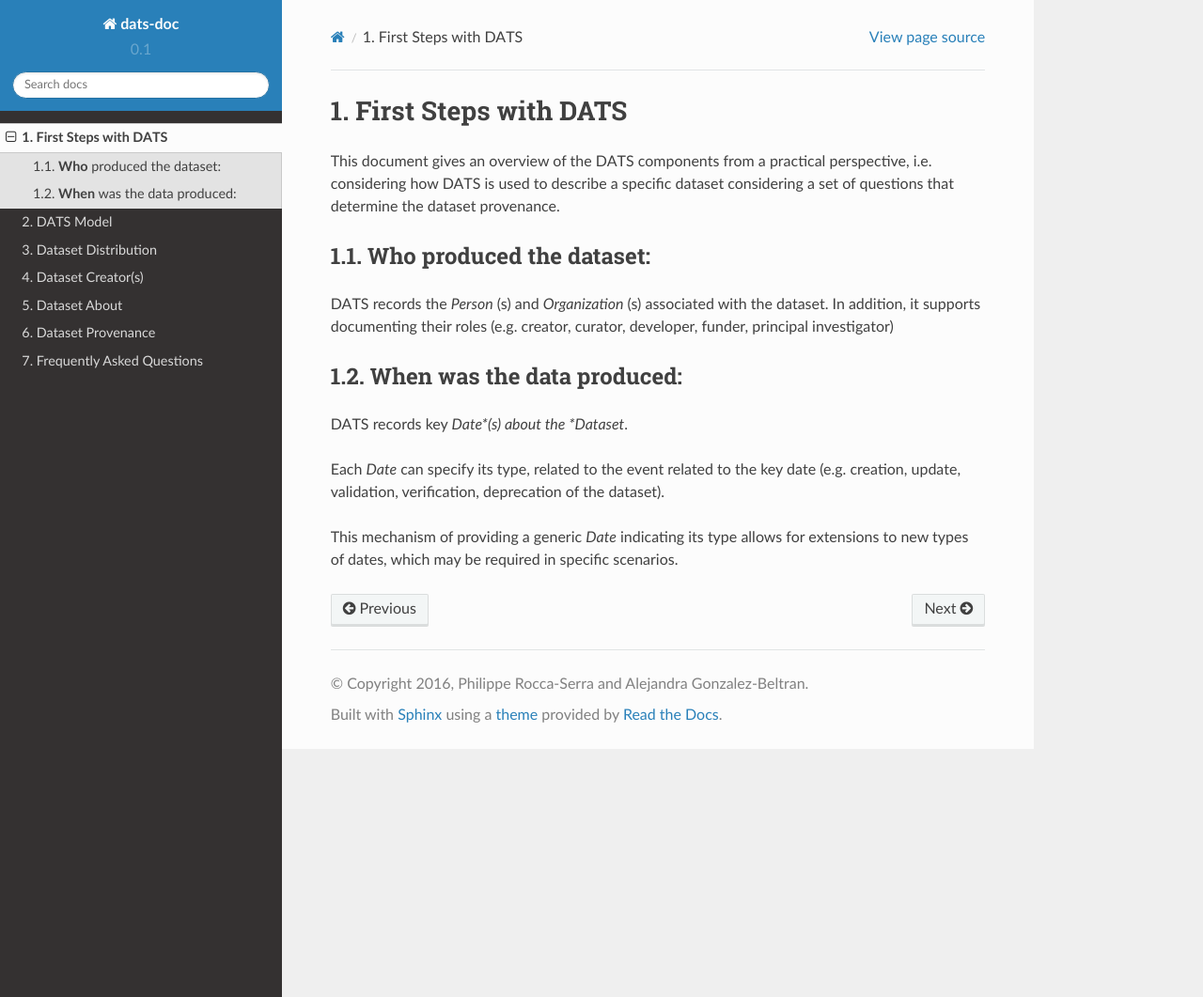
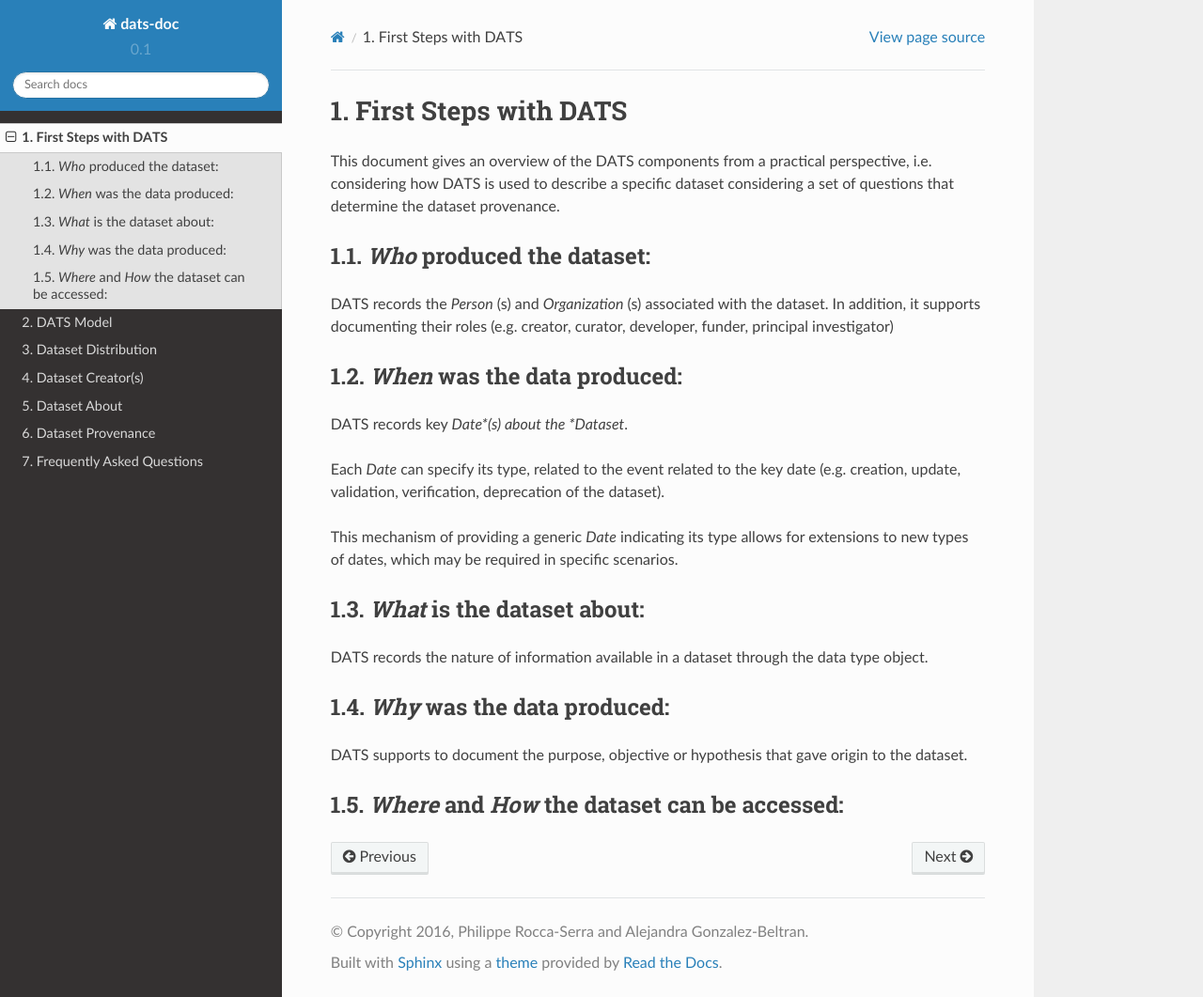
Before and after one commit to datatagsuite/docs, a Sphinx documentation site: the page built from source/first_steps.rst, in a window 1280 px wide and 1061 px high. Shown: the whole window at 94% size. Built offline with Sphinx 7.4.7 and the Read the Docs theme 2.0.0, drawn with Linux system fonts in a browser that asks for light colours.

Commit message:
Adding more info to faqs and first_steps

```diff
--- a/source/faqs.rst
+++ b/source/faqs.rst
@@ -1,3 +1,10 @@
 ##########################
 Frequently Asked Questions
 ##########################
+
+Why are some properties (e.g. "title" and "description") included in both Dataset and DataDistribution?
+--------------------------------------------------------------------------------------------------------
+When designing DATS we chose to be flexible and consider some redundancy by including properties in both Dataset as well as DatasetDistribution,
+even though in some cases it might be expected that a Dataset property should be inherited by their DatasetDistributions. We followed this approach
+to cover cases where repositories may have different information. For example, it would be possible that each DatasetDistribution has more
+information in its "description" on how the distribution was produced, adding more details to the general information in the corresponding Dataset.
--- a/source/first_steps.rst
+++ b/source/first_steps.rst
@@ -4,14 +4,14 @@ First Steps with DATS
 
 This document gives an overview of the DATS components from a practical perspective, i.e. considering how DATS is used to describe a specific dataset considering a set of questions that determine the dataset provenance.
 
-**Who** produced the dataset:
+*Who* produced the dataset:
 -----------------------------
 
 DATS records the *Person* (s) and *Organization* (s) associated with the dataset.
 In addition, it supports documenting their roles (e.g. creator, curator, developer, funder, principal investigator)
 
 
-**When** was the data produced:
+*When* was the data produced:
 -------------------------------
 
 DATS records key *Date*(s) about the *Dataset*.
@@ -19,3 +19,17 @@ DATS records key *Date*(s) about the *Dataset*.
 Each *Date* can specify its type, related to the event related to the key date (e.g. creation, update, validation, verification, deprecation of the dataset).
 
 This mechanism of providing a generic *Date* indicating its type allows for extensions to new types of dates, which may be required in specific scenarios.
+
+
+*What* is the dataset about:
+--------------------------
+DATS records the nature of information available in a dataset through the data type object.
+
+
+*Why* was the data produced:
+----------------------------
+DATS supports to document the purpose, objective or hypothesis that gave origin to the dataset.
+
+
+*Where* and *How* the dataset can be accessed:
+----------------------------------------------
```
